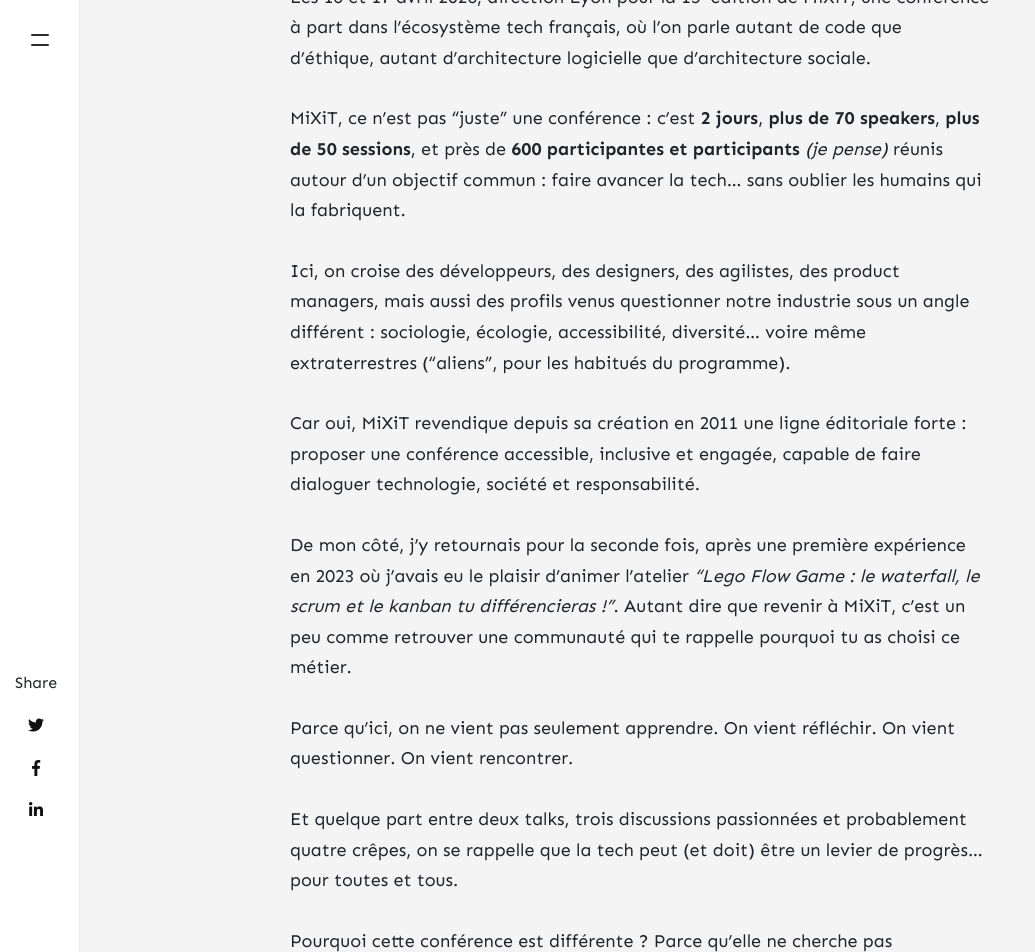
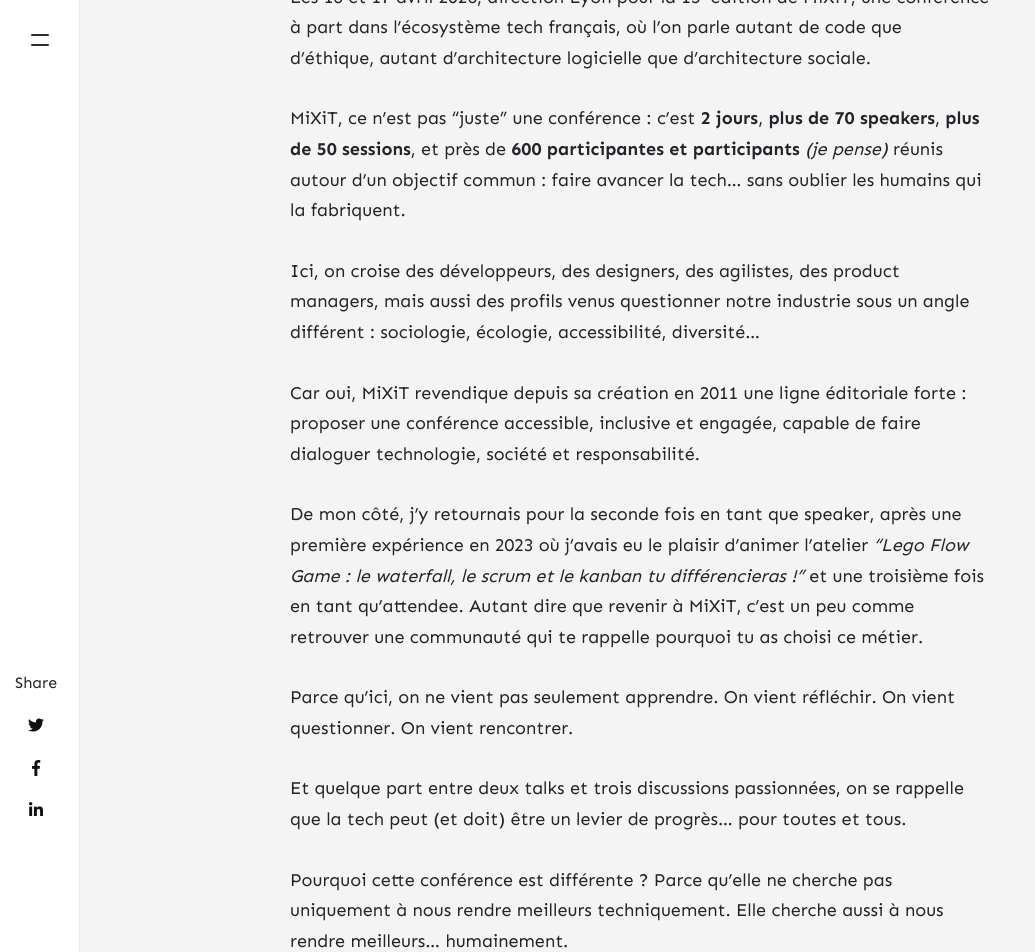
Before and after one commit to klaukf/blog, a Jekyll site: the page built from _posts/2026-04-17-Retour-sur-MiXiT-2026.md, in a window 1280 px wide and 1400 px high, scrolled down 912 px. Shown: the top 952 px of the window, without its empty margins (0-1035 px from the left). Built offline with Jekyll 4.4.1, drawn with Linux system fonts in a browser that asks for light colours; nearby versions of some CDN libraries; comment, search, counter and statistics services are not loaded; some of the changed text lies outside the part shown.

Commit message:
Correction tips et images (#58)
* CorrectionsTips

* correctionTips

```diff
--- a/_posts/2026-04-17-Retour-sur-MiXiT-2026.md
+++ b/_posts/2026-04-17-Retour-sur-MiXiT-2026.md
@@ -13,11 +13,11 @@
 
 MiXiT, ce n’est pas “juste” une conférence : c’est **2 jours**, **plus de 70 speakers**, **plus de 50 sessions**, et près de **600 participantes et participants** *(je pense)* réunis autour d’un objectif commun : faire avancer la tech… sans oublier les humains qui la fabriquent.
 
-Ici, on croise des développeurs, des designers, des agilistes, des product managers, mais aussi des profils venus questionner notre industrie sous un angle différent : sociologie, écologie, accessibilité, diversité… voire même extraterrestres (“aliens”, pour les habitués du programme).
+Ici, on croise des développeurs, des designers, des agilistes, des product managers, mais aussi des profils venus questionner notre industrie sous un angle différent : sociologie, écologie, accessibilité, diversité…
 
 Car oui, MiXiT revendique depuis sa création en 2011 une ligne éditoriale forte : proposer une conférence accessible, inclusive et engagée, capable de faire dialoguer technologie, société et responsabilité.
 
-De mon côté, j’y retournais pour la seconde fois, après une première expérience en 2023 où j’avais eu le plaisir d’animer l’atelier *“Lego Flow Game : le waterfall, le scrum et le kanban tu différencieras !”*.
+De mon côté, j’y retournais pour la seconde fois en tant que speaker, après une première expérience en 2023 où j’avais eu le plaisir d’animer l’atelier *“Lego Flow Game : le waterfall, le scrum et le kanban tu différencieras !”* et une troisième fois en tant qu'attendee.
 Autant dire que revenir à MiXiT, c’est un peu comme retrouver une communauté qui te rappelle pourquoi tu as choisi ce métier.
 
 Parce qu’ici, on ne vient pas seulement apprendre.
@@ -25,7 +25,7 @@
 On vient questionner.
 On vient rencontrer.
 
-Et quelque part entre deux talks, trois discussions passionnées et probablement quatre crêpes, on se rappelle que la tech peut (et doit) être un levier de progrès… pour toutes et tous.
+Et quelque part entre deux talks et trois discussions passionnées, on se rappelle que la tech peut (et doit) être un levier de progrès… pour toutes et tous.
 
 Pourquoi cette conférence est différente ?
 Parce qu’elle ne cherche pas uniquement à nous rendre meilleurs techniquement.
@@ -581,12 +581,7 @@
 
 Or, aujourd’hui, l’IA sait déjà faire une partie de cela. Elle produit du code vite, parfois très vite. Beaucoup plus vite que ce que nous sommes capables d’absorber.
 
-Mais à condition que… la spécification soit claire.
-Que le contexte soit précis.
-Que les critères d’évaluation soient définis.
-Que la cohérence d’ensemble soit maintenue.
-Que quelqu’un prenne la responsabilité finale.
-
+Mais à condition que… la spécification soit claire, que le contexte soit précis, que les critères d’évaluation soient définis, que la cohérence d’ensemble soit maintenue, que quelqu’un prenne la responsabilité finale.
 Bref : que le travail de réflexion soit bien fait en amont et en aval.
 
 Le code devient moins cher à produire, mais la compréhension, elle, ne s’accélère pas au même rythme.
@@ -812,7 +807,7 @@
 
 Et ces rôles ne sont pas figés : n’importe qui peut devenir crew lead ponctuellement. Même logique côté coach, qui n’est pas un supérieur hiérarchique mais une personne choisie, avec laquelle la relation peut évoluer.
 
-Un rôle supplémentaire existe : le **Deputee**, qui coordonne plusieurs crews et peut prendre certaines décisions RH.
+Un rôle supplémentaire existe : le Deputee, qui coordonne plusieurs crews et peut prendre certaines décisions RH.
 
 Ce qui change vraiment, c’est la **distribution de la capacité de décision**.
 
@@ -844,7 +839,7 @@
 
 * l’onboarding peut être déroutant
 * la quantité de documentation peut donner l’impression de se perdre
-* savoir donner **et recevoir du feedback** devient une compétence clé
+* savoir donner et recevoir du feedback devient une compétence clé
 * l’autonomie demande de la maturité
 
 Mais les enseignements que l’on peut en tirer sont nombreux, même sans adopter le modèle tel quel :
```
